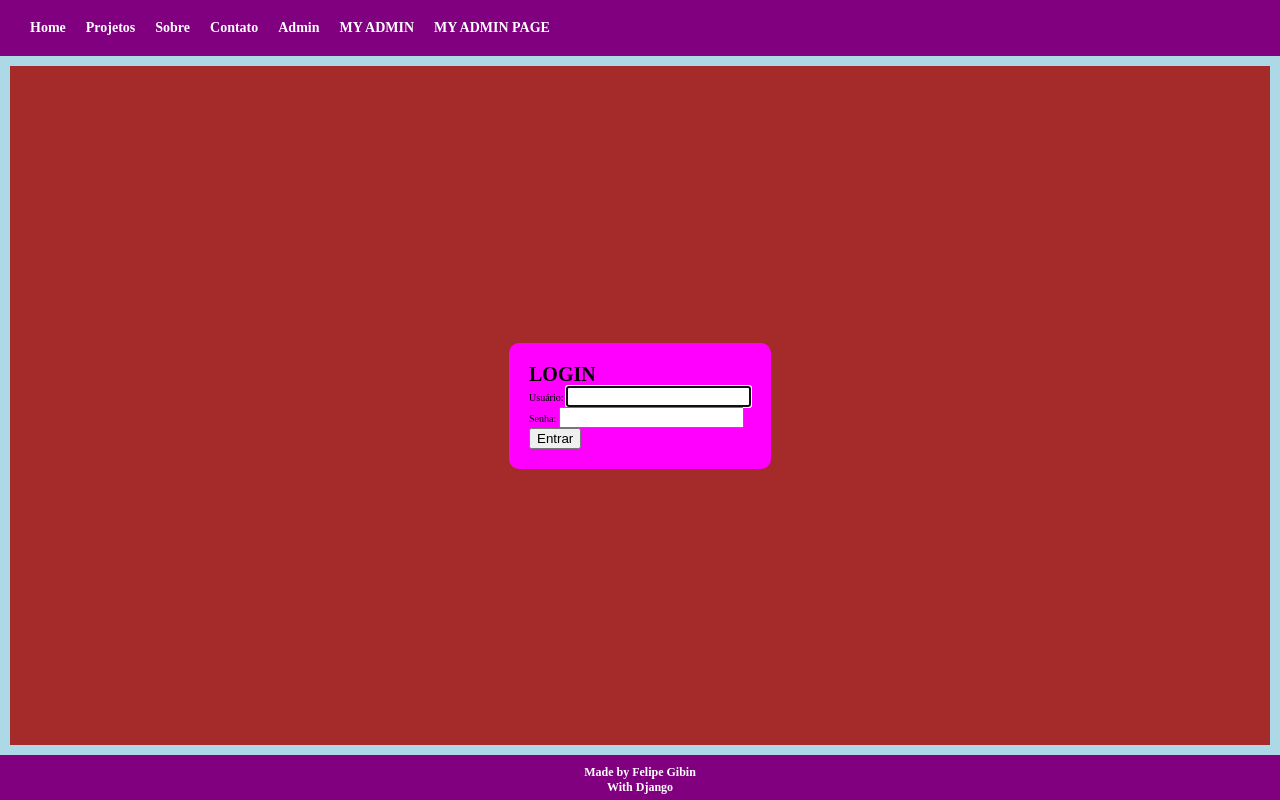
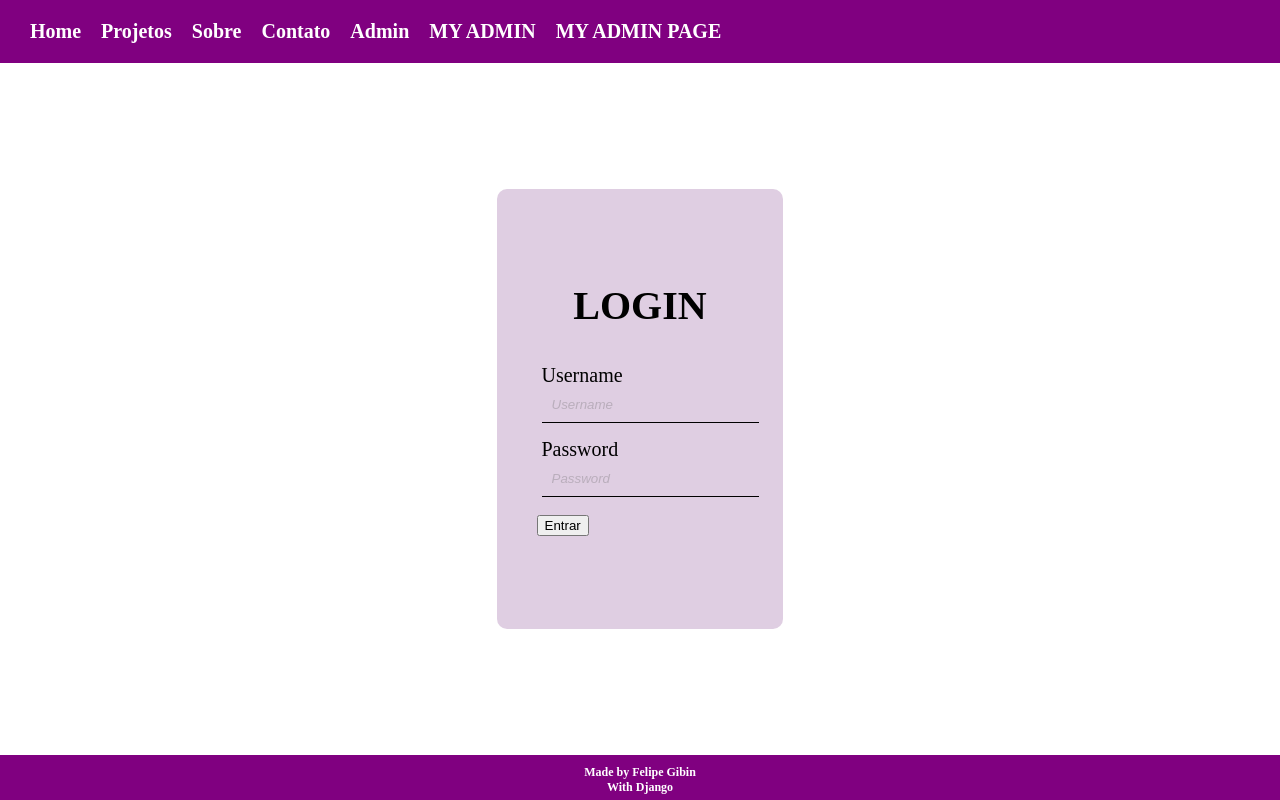
Before and after one commit to Felipe-Gibin/Portifolio-WebSite, a Django app: page /my-admin/ in a window 1280 px wide. Run offline with Django 5.2, Linux system fonts and the light colour scheme.

Commit message:
Styles for admin-login

```diff
--- a/base_static/global/css/style.css
+++ b/base_static/global/css/style.css
@@ -1,13 +1,12 @@
 /* Variáveis */
 :root {
-    --smallest-font: 0.4rem;
+    --smallest-font: 0.2rem;
     --smaller-font: 0.6rem;
     --small-font: 0.8rem;
-    --medium-font: 1rem;
-    --big-font: 1.2rem;
-    --bigger-font: 1.4rem;
-    --biggest-font: 1.8rem;
-    --bigbig-font: 2.6rem;
+    --medium-font: 1.4rem;
+    --big-font: 1.8rem;
+    --bigger-font: 2.0rem;
+    --biggest-font: 2.4rem;
 }
 
 
@@ -45,10 +44,8 @@ main {
     width: 100%;
     height: calc(100vh - 25px);
     margin: 0 auto;
-
     color: black;
     overflow: hidden;
-    background-color: lightblue;
 }
 
 /* Centralizar texto principal */
@@ -111,7 +108,7 @@ footer {
     align-items: center;
     justify-content: center;
     width: 80%;
-    font-size: var(--bigbig-font);
+    font-size: var(--biggest-font);
     min-height: 10vh;
     margin: 40px auto;
     padding: 30px;
@@ -259,11 +256,11 @@ footer {
     flex-direction: column;
 }
 .detail-project h1 {
-    font-size: var(--bigbig-font);
+    font-size: var(--biggest-font);
     padding: 10px;
 }
 .detail-project p {
-    font-size: var(--bigger-font);
+    font-size: var(--biggest-font);
     padding: 10px;
 }
 
@@ -277,7 +274,7 @@ footer {
     align-items: center;
     height: 100%;
     overflow: hidden;
-    background-color: aqua;
+
 }
 
 .login-wraper {
@@ -285,13 +282,44 @@ footer {
     display: flex;
     justify-content: center;
     align-items: center;
-    background-color: brown;
     padding: 15px;
     margin: 10px;
 }
 
 .container-login {
-    background-color: magenta;
+    background-color: rgba(97, 12, 112, 0.2);
     padding: 20px;
     border-radius: 10px;
+    display: flex;
+    flex-direction: column;
+    align-items: center;
+    justify-content: center;
+    width: 20%;
+    height: 400px;
+    gap: 20px;
+    font-size: var(--bigger-font);
 }
+
+.container-login h1 {
+    margin-bottom: 10px;
+}
+
+.form-group {
+    display: flex;
+    flex-direction: column;
+    margin: 5px;
+}
+
+.form-control {
+    width: 100%;
+    padding: 10px;
+    border: none;
+    border-bottom: 1px solid black;
+    margin-bottom: 10px;
+    background: transparent;
+}
+
+.form-control::placeholder {
+    font-style: italic;
+    color: rgba(100, 100, 100, 0.3);
+}
--- /dev/null
+++ b/my_admin/forms.py
@@ -0,0 +1,6 @@
+from django import forms
+from django.contrib.auth.forms import AuthenticationForm
+
+class CustomLoginForm(AuthenticationForm):
+    username = forms.CharField(widget=forms.TextInput(attrs={'class': 'form-control', 'placeholder': 'Username'}))
+    password = forms.CharField(widget=forms.PasswordInput(attrs={'class': 'form-control', 'placeholder': 'Password'}))
--- a/my_admin/templates/my_admin/login.html
+++ b/my_admin/templates/my_admin/login.html
@@ -8,7 +8,21 @@
             <h1>LOGIN</h1>
             <form method="post">
                 {% csrf_token %}
-                {{ form.as_p }}
+                <div class="form-group">
+                    <label for="{{ form.username.id_for_label }}">Username</label>
+                    {{ form.username }}
+                    {% if form.username.errors %}
+                        <div class="error">{{ form.username.errors }}</div>
+                    {% endif %}
+                </div>
+
+                <div class="form-group">
+                    <label for="{{ form.password.id_for_label }}">Password</label>
+                    {{ form.password }}
+                    {% if form.password.errors %}
+                        <div class="error">{{ form.password.errors }}</div>
+                    {% endif %}
+                </div>
                 <button type="submit">Entrar</button>
             </form>
         </div>
--- a/my_admin/views.py
+++ b/my_admin/views.py
@@ -4,11 +4,12 @@ from django.contrib.auth import authenticate, login
 from django.shortcuts import redirect
 from django.contrib.auth.forms import AuthenticationForm
 from django.urls import reverse_lazy
+from .forms import CustomLoginForm
 from django.contrib.auth.mixins import LoginRequiredMixin
 
 class MyAdminLogin(FormView):
     template_name = 'my_admin/login.html'
-    form_class = AuthenticationForm
+    form_class = CustomLoginForm
     success_url = reverse_lazy('my_admin:login_success')
 
     def form_valid(self, form):
```
